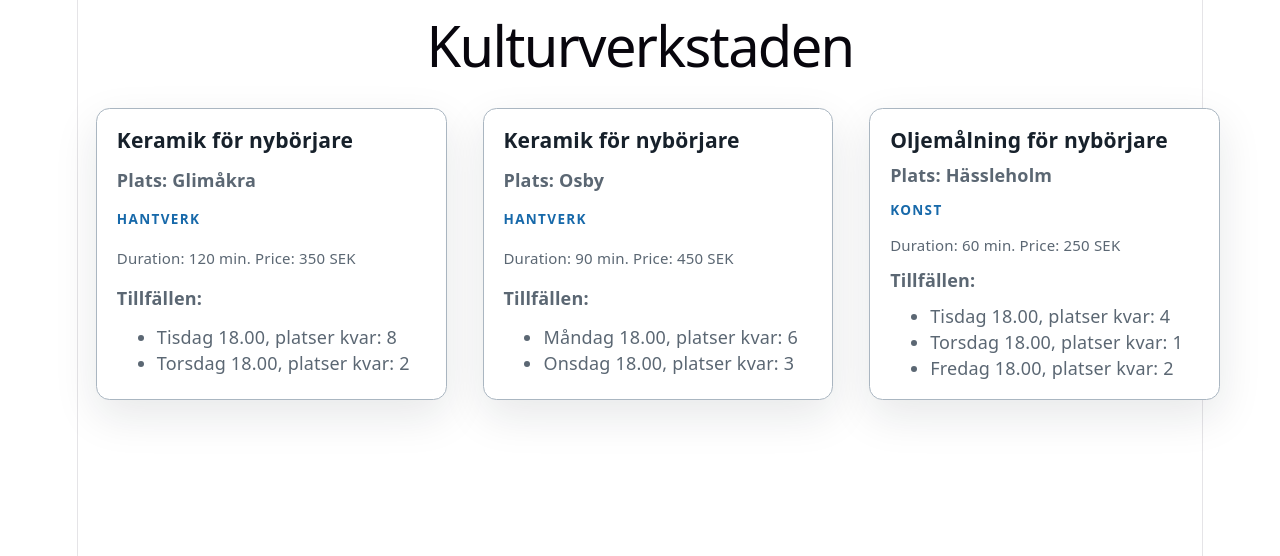
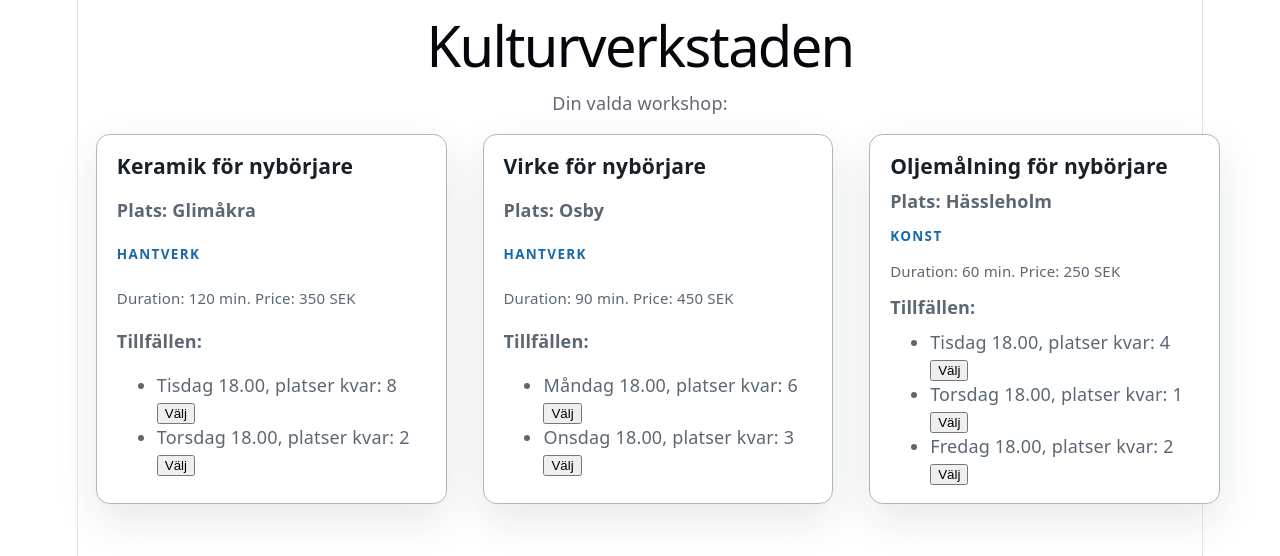
Before and after one commit to Glimakra-Webbutvecklare/M7-react-kulturverkstaden, a React (Vite) app: page / in a window 1280 px wide. Shown: the top 556 px of the page. Built offline with nearby package versions, Linux system fonts and the light colour scheme.

Commit message:
Render workshops and choose workshop id with styling

```diff
--- a/src/App.jsx
+++ b/src/App.jsx
@@ -1,8 +1,17 @@
 // src/App.jsx
 //import WorkshopCard from "./components/WorkshopCard/WorkshopCard";
+import { useState } from "react";
 import WorkshopList from "./components/WorkshopList";
 
 function App() {
+  const [selectedWorkshopId, setSelectedWorkshopId] = useState(null);
+
+  const pickWorkshopId = (id) => {
+    // setSelectedWorkshopId beskriver hur den state-fulla variabel förändras
+    // react kommer då kunna reagera och rita om DOMen
+    setSelectedWorkshopId(selectedWorkshopId => id);
+  }
+
 
   // från databas med workshops
   const workshops = [
@@ -21,7 +30,7 @@ function App() {
     },
     {
       id: "virke",
-      title: "Keramik för nybörjare",
+      title: "Virke för nybörjare",
       category: "Hantverk",
       description: "Arbeta med gottlänskt ullgarn.",
       durationMinutes: 90,
@@ -54,10 +63,36 @@ function App() {
   // Ovning 1 - map
   // const people = [{id: 1, name:"Henry", age: 33}, {id: 2, name: "Konrad", age: 31}, {id: 3, name: "Sara", age: 39}]
 
+  // en vanlig varibel fungerar inte om vi vill att react ska regera på förändringar
+  // istället ska vi använda en så kallad hook som kallas useState
+  // -- let count = 0;
+
+  // useState skapar en speciel variabel som react håller koll på
+  // Den kommer uppdatera DOMen om förändring sker
+  // const [count, setCount] = useState(10);
+
+  // const increment = () => {
+  //   //count = count + 1;  // manuel förändring fungerar ej. vi ska använda setCount istället
+  //   setCount(count => count + 1); // beskriv hur värdet ska ändras med en funktion
+  //   console.log(count)
+  // }
+
+  // const decrement = () => {
+  //   // Uppgift: minska count med 1 vid knapptryck
+  //   setCount(count => count - 1); // beskriv hur värdet ska ändras med en funktion
+  // }
+
   return (
     <main>
+      {/* <h2>Räknare exempel</h2>
+      <p>Nyvarande count: {count}</p>
+      <button onClick={increment}>+</button>
+      <button onClick={decrement}>-</button> */}
+
       <h1>{title}</h1>
-      <WorkshopList workshops={workshops}/>
+
+      {/* <button onClick={() => pickWorkshopId('test-workshop')}>Test</button> */}
+      <WorkshopList workshops={workshops} selectedWorkshopId={selectedWorkshopId} handleWorkshopPick={pickWorkshopId}/>
 
       {/* Använd map för att rita ut varje person i en paragraph t.ex <p>Henry is 33 years old.</p> */}
       {/* {people.map(person => <p key={person.id}>{person.name} is {person.age} years old.</p>)} */}
--- a/src/components/WorkshopCard/WorkshopCard.css
+++ b/src/components/WorkshopCard/WorkshopCard.css
@@ -37,3 +37,7 @@
   letter-spacing: 0.1em;
   text-transform: uppercase;
 }
+
+.selected-button {
+  background-color: #222;
+}
--- a/src/components/WorkshopCard/WorkshopCard.jsx
+++ b/src/components/WorkshopCard/WorkshopCard.jsx
@@ -1,8 +1,9 @@
 import "./WorkshopCard.css";
 
-export default function WorkshopCard({ workshop }) {
+export default function WorkshopCard({ workshop, handleWorkshopPick, selectedWorkshopId }) {
 
-  console.log('incoming workshop to card', workshop);
+
+
   return (<article className="workshop-card">
             <h3>{workshop.title}</h3>
             <h4>Plats: {workshop.location}</h4>
@@ -15,7 +16,12 @@ export default function WorkshopCard({ workshop }) {
               {/* <li>{workshop.slots[0].startsAt}, platser kvar: {workshop.slots[0].placesLeft}</li>
               <li>{workshop.slots[1].startsAt}, platser kvar: {workshop.slots[1].placesLeft}</li>
               <li>{workshop.slots[2].startsAt}, platser kvar: {workshop.slots[2].placesLeft}</li> */}
-              {workshop.slots.map(slot => <li key={slot.id}>{slot.startsAt}, platser kvar: {slot.placesLeft}</li>)}
+              {workshop.slots.map(slot => <li key={slot.id}>
+                                            {slot.startsAt}, platser kvar: {slot.placesLeft}
+                                            <button
+                                            className={slot.id === selectedWorkshopId ? 'selected-button': ''}
+                                            onClick={() => handleWorkshopPick(slot.id)}>{ slot.id === selectedWorkshopId ? 'Vald' : 'Välj' }</button>
+                                          </li>)}
             </ul>
           </article>);
 }
--- a/src/components/WorkshopList.jsx
+++ b/src/components/WorkshopList.jsx
@@ -4,14 +4,19 @@ import "./WorkshopList.css";
 // vill: ta emot props som innehåller all workshop data
 // lista alla works med WorkshopCard
 
-function WorkshopList({ workshops }) {
+function WorkshopList({ workshops, selectedWorkshopId, handleWorkshopPick }) {
    console.log('workshops', workshops);
-    return (<div className="workshop-list">
-        {/* <WorkshopCard title={workshops[0].title} location={"Glimåkra"}/>
-        <WorkshopCard title={workshops[1].title} location={"Glimåkra"}/>
-        <WorkshopCard title={workshops[2].title} location={"Glimåkra"}/> */}
-
-        {workshops.map(workshop => <WorkshopCard key={workshop.id} workshop={workshop}/>)}
+    return (<div>
+        <p>Din valda workshop: {selectedWorkshopId}</p>
+        <div className="workshop-list">
+            {/* <WorkshopCard title={workshops[0].title} location={"Glimåkra"}/>
+            <WorkshopCard title={workshops[1].title} location={"Glimåkra"}/>
+            <WorkshopCard title={workshops[2].title} location={"Glimåkra"}/> */}
+            {workshops.map(workshop => <WorkshopCard key={workshop.id}
+                                                     workshop={workshop}
+                                                     selectedWorkshopId={selectedWorkshopId}
+                                                     handleWorkshopPick={handleWorkshopPick}/>)}
+        </div>
     </div>);
 }
 
```
